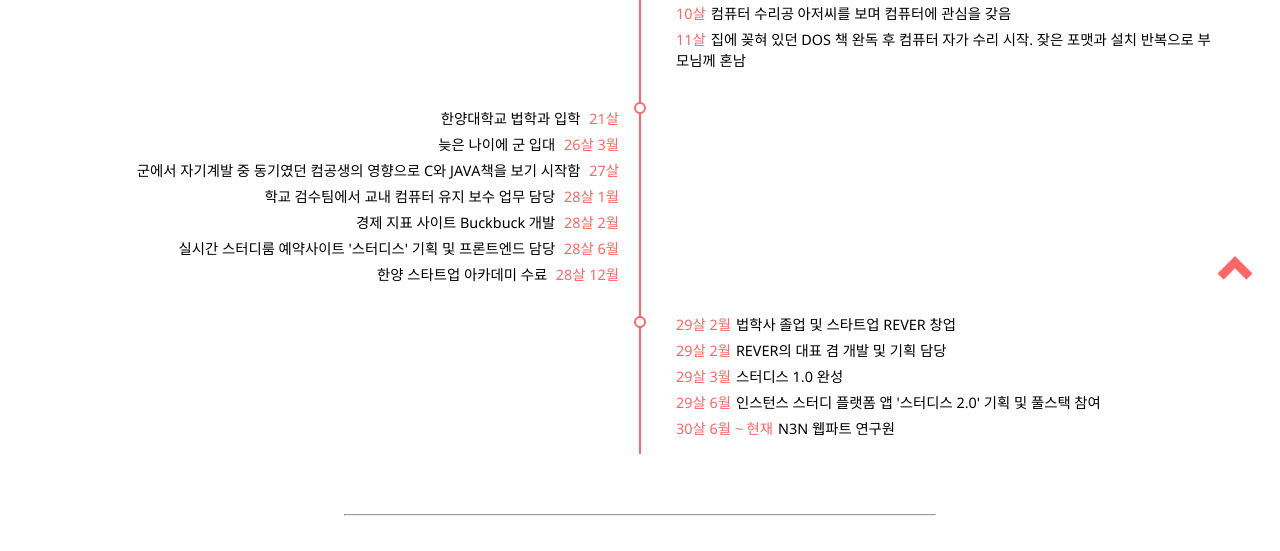
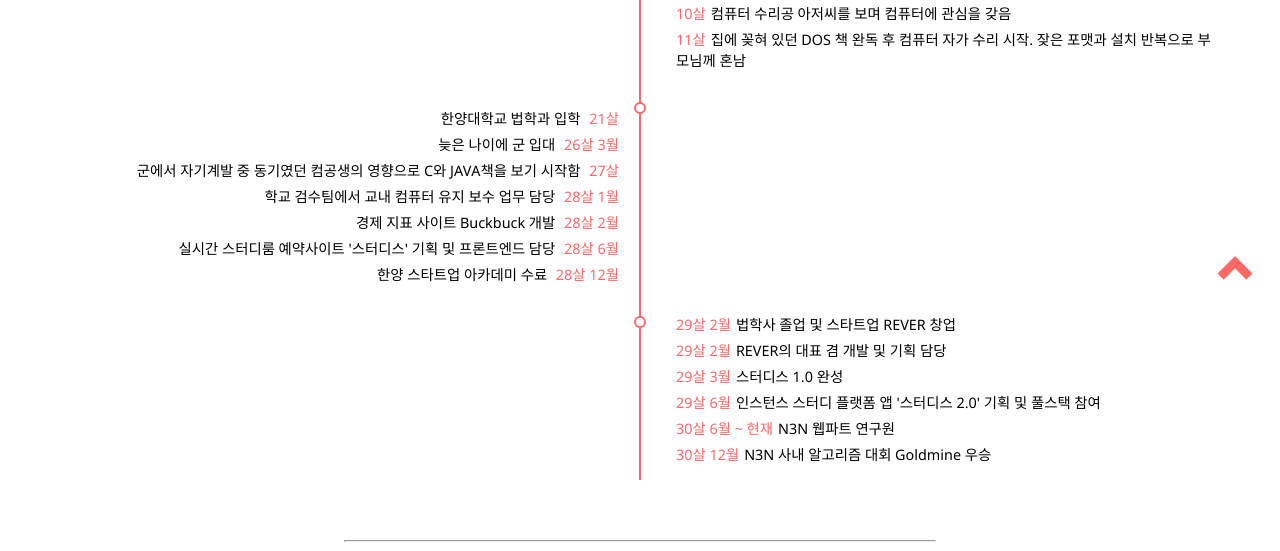
Before and after one commit to skyho31/portfolio, a website built with webpack: page src/about.html in a window 1280 px wide. Shown: the part 483-1034 px from the top of the page. Built offline with nearby package versions, Linux system fonts and the light colour scheme.

Commit message:
win goldmine

```diff
--- a/src/about.html
+++ b/src/about.html
@@ -92,6 +92,7 @@
                                 <li><text class="listYear right">29살 3월</text>스터디스 1.0 완성</li>
                                 <li><text class="listYear right">29살 6월</text>인스턴스 스터디 플랫폼 앱 '스터디스 2.0' 기획 및 풀스택 참여</li>
                                 <li><text class="listYear right">30살 6월 ~ 현재</text>N3N 웹파트 연구원</li>
+                                <li><text class="listYear right">30살 12월</text>N3N 사내 알고리즘 대회 Goldmine 우승</li>
                             </ul>
                         </div>
                     </div>
```
Also changed, not shown: 1 other file.
